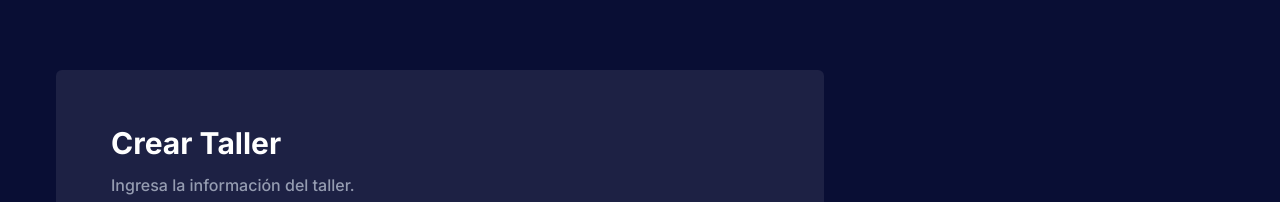
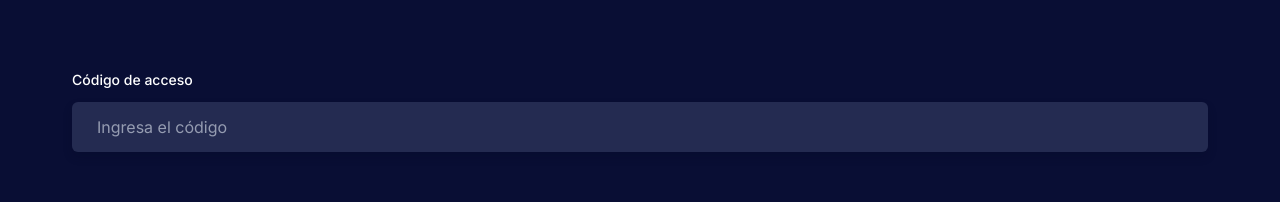
Before and after one commit to loudo1982/Geniusapp, a Next.js app: page /creartaller in a window 1280 px wide. Shown: the part 322-524 px from the top of the page. Built offline with nearby package versions, Linux system fonts and the light colour scheme; no server answers.

Commit message:
detalles4

```diff
--- a/app/losinscritos/page.jsx
+++ b/app/losinscritos/page.jsx
@@ -83,7 +83,7 @@ const InscritosPage = () => {
               {filtrarRegistros(registros).map((registro, index) => (
                 <tr key={registro.id}>
                   <td className="px-4 py-2 border border-gray-400">{index + 1}</td>
-                  <td className="px-4 py-2 border border-gray-400 "><Image className='overflow-hidden rounded-full' src={registro.data.avatar} alt="image" width={30} height={30}  /></td>
+                  <td className="p-1"><Image className='overflow-hidden rounded-full' src={registro.data.avatar} alt="image" width={30} height={30}  /></td>
                   <td className="px-4 py-2 border border-gray-400">{registro.data.usuario}</td>
                   <td className="px-4 py-2 border border-gray-400">{registro.data.email}</td>
                   <td className="px-4 py-2 border border-gray-400">{registro.data.nombre}</td>
--- a/app/signin/page.tsx
+++ b/app/signin/page.tsx
@@ -69,10 +69,10 @@ signInWithPopup(auth, provider)
           <div className="w-full px-4">
             <div className="mx-auto max-w-[500px] rounded-md bg-primary bg-opacity-5 py-10 px-6 dark:bg-dark sm:p-[60px]">
               <h3 className="mb-3 text-center text-2xl font-bold text-black dark:text-white sm:text-3xl">
-                Inicia sesión en tu cuenta
+                Inicia sesión en tu cuenta institucional
               </h3>
               <p className="mb-11 text-center text-base font-medium text-body-color">
-                Inicia sesión en tu cuenta para un proceso de compra más rápido.
+                Inicia sesión en tu cuenta @tec.mx para poder inscribirte a un taller.
               </p>
               <button className="mb-6 flex w-full items-center justify-center rounded-md bg-white p-3 text-base font-medium text-body-color shadow-one hover:text-primary dark:bg-[#242B51] dark:text-body-color dark:shadow-signUp dark:hover:text-white"
                  onClick={handleSignInWithGoogle}>
@@ -112,14 +112,14 @@ signInWithPopup(auth, provider)
                 </span>
                 Inicia sesión con Google
               </button>
-              <div className="mb-8 flex items-center justify-center">
+              { /*  <div className="mb-8 flex items-center justify-center">
            <span className="hidden h-[1px] w-full max-w-[70px] bg-body-color sm:block"></span>
                 <p className="w-full px-5 text-center text-base font-medium text-body-color">
                   O, inicia sesión con tu correo electrónico
                 </p>
                 <span className="hidden h-[1px] w-full max-w-[70px] bg-body-color sm:block"></span>
-              </div>
-              <form onSubmit={handleSubmit} >
+  </div> */}
+                  { /* <form onSubmit={handleSubmit} >
                 <div className="mb-8">
                   <label
                     htmlFor="email"
@@ -205,13 +205,13 @@ signInWithPopup(auth, provider)
                           </div>
                           )}
                 </div>
-              </form>
-              <p className="text-center text-base font-medium text-body-color">
+                  </form> */}
+                { /*    <p className="text-center text-base font-medium text-body-color">
                 ¿Todavía no tienes una cuenta?
                 <Link href="/signup" className="text-primary hover:underline">
                   Regístrate
                 </Link>
-              </p>
+                </p> */}
                   </div>
           </div>
         </div>
--- a/components/Addtaller/addtaller.js
+++ b/components/Addtaller/addtaller.js
@@ -27,6 +27,7 @@ const CrearTallerForm = () => {
   const [isSubmittingForm, setIsSubmittingForm] = useState(false);
   const [registrationSuccess, setRegistrationSuccess] = useState(false);
   const [user, setUser] = useState(null);
+  const [codigoIngresado, setCodigoIngresado] = useState('');
 
 
   useEffect(() => {
@@ -61,6 +62,12 @@ const CrearTallerForm = () => {
 
 
   onSubmit: async (values, { setSubmitting }) => {
+
+    if (codigoIngresado !== 'Sonora1') {
+      // Código incorrecto, puedes mostrar un mensaje de error o hacer lo que consideres adecuado.
+      console.error('Código incorrecto');
+      return;
+    }
     console.log('los valores',values)
     setIsSubmittingForm(true);
     setSubmitting(true);
@@ -123,8 +130,14 @@ const CrearTallerForm = () => {
   return (
     <section id="contact" className="overflow-hidden py-16 md:py-20 lg:py-28">
       <div className="container">
+
+      {codigoIngresado === 'Sonora1'? (
         <div className="-mx-4 flex flex-wrap">
+
+ <div className="-mx-4 flex flex-wrap">
           <div className="w-full px-4 lg:w-7/12 xl:w-8/12">
+
+
 
             <div className="wow fadeInUp mb-12 rounded-md bg-primary/[3%] py-11 px-8 dark:bg-dark sm:p-[55px] lg:mb-5 lg:px-8 xl:p-[55px]" data-wow-delay=".15s">
               <h2 className="mb-3 text-2xl font-bold text-black dark:text-white sm:text-3xl lg:text-2xl xl:text-3xl">
@@ -229,6 +242,27 @@ const CrearTallerForm = () => {
             </div>
           </div>
         </div>
+
+        </div>
+         ) : (
+          <div className="w-full px-4">
+              <label htmlFor="codigo" className="mb-3 block text-sm font-medium text-dark dark:text-white">
+                Código de acceso
+              </label>
+              <input
+                type="text"
+                id="codigo"
+                name="codigo"
+                placeholder="Ingresa el código"
+                className="w-full rounded-md border border-transparent py-3 px-6 text-base text-body-color placeholder-body-color shadow-one outline-none focus:border-primary focus-visible:shadow-none dark:bg-[#242B51] dark:shadow-signUp"
+                value={codigoIngresado}
+                onChange={(e) => setCodigoIngresado(e.target.value)}
+              />
+            </div>
+
+
+      )}
+
       </div>
     </section>
   );
--- a/components/Talleres/SingleTaller.tsx
+++ b/components/Talleres/SingleTaller.tsx
@@ -190,16 +190,16 @@ console.log('el taller es',taller)
     }
   }}
   className={`absolute top-6 right-6 z-20 inline-flex items-center justify-center rounded-full ${
-    deshabilitarboton || cuporestante === 0 ? 'bg-gray-400 cursor-not-allowed' : 'bg-primary cursor-pointer'
+    deshabilitarboton || cuporestante < 1 ? 'bg-gray-400 cursor-not-allowed' : 'bg-primary cursor-pointer'
   } py-2 px-4 text-sm font-semibold capitalize text-white`}
 >
-  {deshabilitarboton || cuporestante === 0 ? '' : 'Me inscribo'}
+  {deshabilitarboton || cuporestante < 1 ? '' : 'Me inscribo'}
 </span>
   <span
    className={`absolute top-6 ml-2 z-20 inline-flex items-center justify-center rounded-full bg-dark  py-2 px-4 text-sm font-semibold capitalize text-white
    `}
 >
-  {cuporestante === 0 ? 'Taller cerrado' :'Taller abierto' }
+  {cuporestante < 1 ? 'Taller cerrado' :'Taller abierto' }
 </span>
   <Image src={image} alt="image" fill />
 </div>
@@ -262,7 +262,7 @@ console.log('el taller es',taller)
    className={`absolute top-6 ml-2 z-20 inline-flex items-center justify-center rounded-full bg-dark  py-2 px-4 text-sm font-semibold capitalize text-white
    `}
 >
-  {cuporestante === 0 ? 'Taller cerrado' :'Taller abierto' }
+  {cuporestante < 1 ? 'Taller cerrado' :'Taller abierto' }
 </span>
 
   <Image src={image} alt="image" fill />
```
Lines whose indentation alone changed are shown as unchanged.
